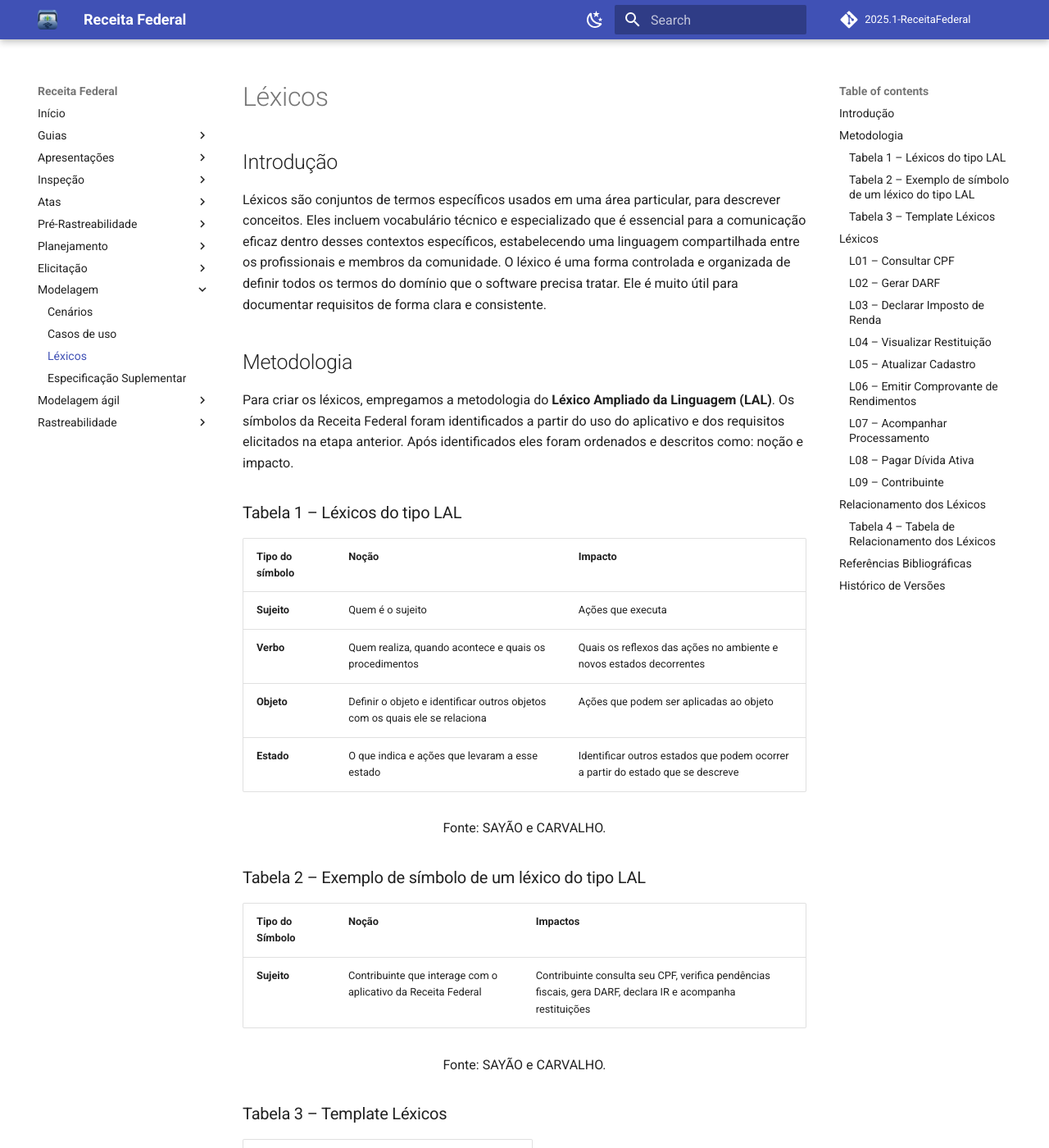
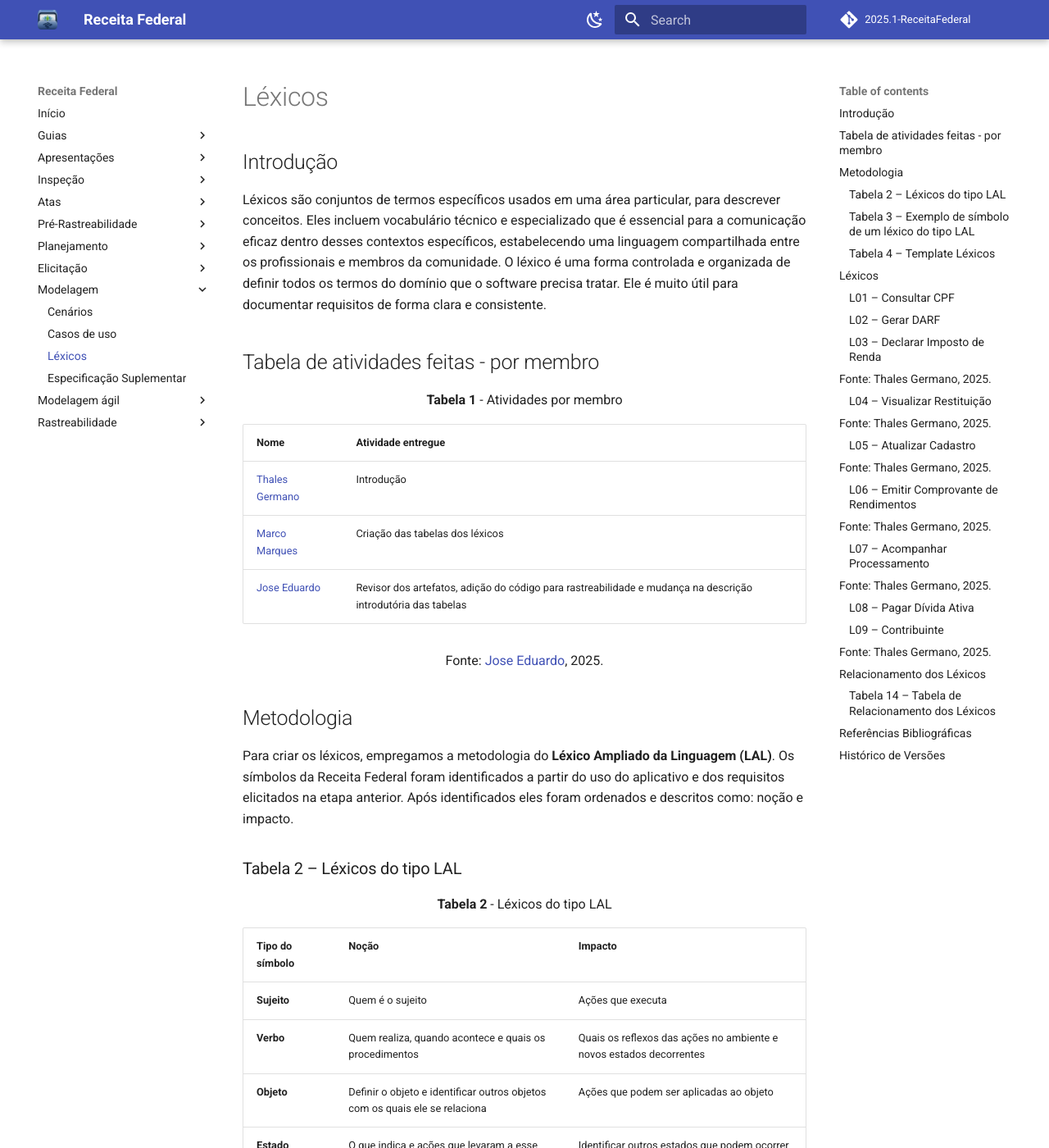
Before and after one commit to Requisitos-de-Software/2025.1-Meu-INSS, an MkDocs documentation site: the page built from docs/modelagem/lexicos.md, in a window 1280 px wide and 1400 px high. Shown: the whole window at 82% size. Built offline with MkDocs 1.6.1 and Material for MkDocs 9.7.7, drawn with Linux system fonts in a browser that asks for light colours; comment, search, counter and statistics services are not loaded; some of the changed text lies outside the part shown.

Commit message:
corringindo tabelas e adicionando tabela de atividade por membro

```diff
--- a/docs/modelagem/lexicos.md
+++ b/docs/modelagem/lexicos.md
@@ -4,11 +4,25 @@
 
 Léxicos são conjuntos de termos específicos usados em uma área particular, para descrever conceitos. Eles incluem vocabulário técnico e especializado que é essencial para a comunicação eficaz dentro desses contextos específicos, estabelecendo uma linguagem compartilhada entre os profissionais e membros da comunidade. O léxico é uma forma controlada e organizada de definir todos os termos do domínio que o software precisa tratar. Ele é muito útil para documentar requisitos de forma clara e consistente.
 
+## Tabela de atividades feitas - por membro
+
+<p style="text-align: center"><b>Tabela 1</b> - Atividades por membro</p>
+
+|Nome                                                | Atividade entregue                        |
+| -------------------------------------------------- | ----------------------------------------- |
+| [Thales Germano](https://github.com/thalesgvl)     |    Introdução                                      |
+| [Marco Marques](https://github.com/marcomarquesdc) |  Criação das tabelas dos léxicos         |
+| [Jose Eduardo](https://github.com/jevprado)       | Revisor dos artefatos, adição do código para rastreabilidade e mudança na descrição introdutória das tabelas |
+
+<font size="3"><p style="text-align: center">Fonte: [Jose Eduardo](https://github.com/jevprado), 2025.</p></font>
+
 ## Metodologia
 
 Para criar os léxicos, empregamos a metodologia do **Léxico Ampliado da Linguagem (LAL)**. Os símbolos da Receita Federal foram identificados a partir do uso do aplicativo e dos requisitos elicitados na etapa anterior. Após identificados eles foram ordenados e descritos como: noção e impacto.
 
-### Tabela 1 – Léxicos do tipo LAL
+### Tabela 2 – Léxicos do tipo LAL
+
+<p style="text-align: center"><b>Tabela 2</b> - Léxicos do tipo LAL</p>
 
 | Tipo do símbolo | Noção                                                                       | Impacto                                                                         |
 | --------------- | --------------------------------------------------------------------------- | ------------------------------------------------------------------------------- |
@@ -19,7 +33,9 @@
 
 <font size="3"><p style="text-align:center">Fonte: SAYÃO e CARVALHO.</p></font>
 
-### Tabela 2 – Exemplo de símbolo de um léxico do tipo LAL
+### Tabela 3 – Exemplo de símbolo de um léxico do tipo LAL
+
+<p style="text-align: center"><b>Tabela 3</b> - Exemplo de símbolo de um léxico do tipo LAL</p>
 
 | Tipo do Símbolo | Noção                                                         | Impactos                                                                                                     |
 | --------------- | ------------------------------------------------------------- | ------------------------------------------------------------------------------------------------------------ |
@@ -28,7 +44,9 @@
 <font size="3"><p style="text-align:center">Fonte: SAYÃO e CARVALHO.</p></font>
 
 
-### Tabela 3 – Template Léxicos
+### Tabela 4 – Template Léxicos
+
+<p style="text-align: center"><b>Tabela 4</b> - Template Léxicos</p>
 
 | Léxico            | Descrição                            |
 | ----------------- | ------------------------------------ |
@@ -46,6 +64,8 @@
 
 ### <a id="L01" href="#anchor_L01" style="color:inherit;">L01 – Consultar CPF</a>
 
+<p style="text-align: center"><b>Tabela 5</b> - Léxico 01 (L01)</p>
+
 O contribuinte consulta a situação cadastral do CPF pelo aplicativo da Receita Federal, relacionado ao seguinte requisito não implementado: Consultar o status do CPF (ativo ou não) - ([ADC11](https://requisitos-de-software.github.io/2025.1-ReceitaFederal/elicitacao/analisededocumentos/) e [ST06](https://requisitos-de-software.github.io/2025.1-ReceitaFederal/elicitacao/storytelling/))
 
 | L01               | Descrição                                                                                                                 |
@@ -55,9 +75,13 @@
 | **Noção**         | 1. O usuário acessa **Consultar CPF**.<br>2. O sistema retorna o status atual, pendências e orientações de regularização. |
 | **Sinônimos**     | Verificar CPF; Consultar Situação Cadastral                                                                               |
 
+<font size="3"><p style="text-align: center">Fonte: [Thales Germano](https://github.com/thalesgvl), 2025.</p></font>
+
 ---
 
 ### <a id="L02" href="#anchor_L02" style="color:inherit;">L02 – Gerar DARF</a>
+
+<p style="text-align: center"><b>Tabela 6</b> - Léxico 02 (L02)</p>
 
 Geração de Documento de Arrecadação de Receitas Federais (DARF) para pagamento de tributos. Relacionado ao seguinte requisitos: Consultar débitos pendentes (DARFs) - [ST04](https://requisitos-de-software.github.io/2025.1-ReceitaFederal/elicitacao/storytelling/) e Geração de guias de pagamento - ([ADC10](https://requisitos-de-software.github.io/2025.1-ReceitaFederal/elicitacao/analisededocumentos/) e [ST03](https://requisitos-de-software.github.io/2025.1-ReceitaFederal/elicitacao/storytelling/))
 
@@ -68,9 +92,13 @@
 | **Noção**         | 1. O usuário seleciona **Gerar DARF**.<br>2. Preenche código da receita, valor e vencimento.<br>3. O sistema gera o documento para pagamento. |
 | **Sinônimos**     | Emitir DARF; Criar Guia de Pagamento                                                                                                          |
 
+<font size="3"><p style="text-align: center">Fonte: [Thales Germano](https://github.com/thalesgvl), 2025.</p></font>
+
 ---
 
 ### <a id="L03" href="#anchor_L03" style="color:inherit;">L03 – Declarar Imposto de Renda</a>
+
+<p style="text-align: center"><b>Tabela 7</b> - Léxico 03 (L03)</p>
 
 Permite o envio da declaração anual do Imposto de Renda Pessoa Física (IRPF). Relacionado ao seguintes requisitos: Declaração simplificada do IR - [ADC4](https://requisitos-de-software.github.io/2025.1-ReceitaFederal/elicitacao/analisededocumentos/) e O aplicativo deve permitir o envio da declaração do Imposto de Renda diretamente pelo app - [INT3](https://requisitos-de-software.github.io/2025.1-ReceitaFederal/elicitacao/introspeccao/)
 
@@ -81,9 +109,12 @@
 | **Noção**         | 1. O usuário acessa **Declarar IR**.<br>2. Preenche ou importa informações fiscais.<br>3. O sistema valida e envia a declaração. |
 | **Sinônimos**     | Entregar IR; Submeter Declaração de IRPF                                                                                         |
 
+<font size="3"><p style="text-align: center">Fonte: [Thales Germano](https://github.com/thalesgvl), 2025.</p></font>
 ---
 
 ### <a id="L04" href="#anchor_L04" style="color:inherit;">L04 – Visualizar Restituição</a>
+
+<p style="text-align: center"><b>Tabela 8</b> - Léxico 04 (L04)</p>
 
 Permite consultar a situação da restituição do IRPF. Relacionado ao seguinte requisito: Acompanhamento de status da restituição (precisão quanto aos lotes) - [ADC3](https://requisitos-de-software.github.io/2025.1-ReceitaFederal/elicitacao/analisededocumentos/) e [ST02](https://requisitos-de-software.github.io/2025.1-ReceitaFederal/elicitacao/storytelling/)
 
@@ -94,9 +125,12 @@
 | **Noção**         | 1. O usuário acessa **Consultar Restituição**.<br>2. O sistema informa o status (*Em Processamento*, *Liberado*, *Pendente*). |
 | **Sinônimos**     | Consultar Restituição; Ver Restituição do IR                                                                                  |
 
+<font size="3"><p style="text-align: center">Fonte: [Thales Germano](https://github.com/thalesgvl), 2025.</p></font>
 ---
 
 ### <a id="L05" href="#anchor_L05" style="color:inherit;">L05 – Atualizar Cadastro</a>
+
+<p style="text-align: center"><b>Tabela 9</b> - Léxico 05 (L05)</p>
 
 Atualização de dados cadastrais do contribuinte (endereço, telefone, e‑mail). Relacionado ao seguinte requisito: Alteração de dados via app - [ADC7](https://requisitos-de-software.github.io/2025.1-ReceitaFederal/elicitacao/analisededocumentos/) e [ST02](https://requisitos-de-software.github.io/2025.1-ReceitaFederal/elicitacao/storytelling/)
 
@@ -107,9 +141,12 @@
 | **Noção**         | 1. O usuário acessa **Atualizar Cadastro**.<br>2. Edita os campos desejados.<br>3. O sistema salva e confirma a atualização. |
 | **Sinônimos**     | Alterar Dados; Atualizar Informações Pessoais                                                                                |
 
+<font size="3"><p style="text-align: center">Fonte: [Thales Germano](https://github.com/thalesgvl), 2025.</p></font>
 ---
 
 ### <a id="L06" href="#anchor_L06" style="color:inherit;">L06 – Emitir Comprovante de Rendimentos</a>
+
+<p style="text-align: center"><b>Tabela 10</b> - Léxico 06 (L06)</p>
 
 Gera o comprovante de rendimentos fornecido por fonte pagadora para fins de declaração.
 
@@ -120,9 +157,12 @@
 | **Noção**         | 1. O usuário seleciona **Emitir Comprovante**.<br>2. Escolhe o ano‑base.<br>3. O sistema gera o PDF do comprovante. |
 | **Sinônimos**     | Obter Informe de Rendimentos; Gerar Comprovante                                                                     |
 
+<font size="3"><p style="text-align: center">Fonte: [Thales Germano](https://github.com/thalesgvl), 2025.</p></font>
 ---
 
 ### <a id="L07" href="#anchor_L07" style="color:inherit;">L07 – Acompanhar Processamento</a>
+
+<p style="text-align: center"><b>Tabela 11</b> - Léxico 07 (L07)</p>
 
 Permite acompanhar o processamento da declaração de IRPF. Relacionado ao seguinte requisito: Acessar informações detalhadas a cerca da declaração de imposto de renda de um ano especifico - [INT1](https://requisitos-de-software.github.io/2025.1-ReceitaFederal/elicitacao/introspeccao/)
 
@@ -133,9 +173,12 @@
 | **Noção**         | 1. O usuário acessa **Acompanhar Declaração**.<br>2. O sistema exibe status (*Em Processamento*, *Em Fila de Restituição*, *Retida*). |
 | **Sinônimos**     | Verificar Processamento; Acompanhar Declaração                                                                                        |
 
+<font size="3"><p style="text-align: center">Fonte: [Thales Germano](https://github.com/thalesgvl), 2025.</p></font>
 ---
 
 ### <a id="L08" href="#anchor_L08" style="color:inherit;">L08 – Pagar Dívida Ativa</a>
+
+<p style="text-align: center"><b>Tabela 12</b> - Léxico 08 (L08)</p>
 
 Permite gerar guia para quitação de valores inscritos em Dívida Ativa da União. Relacionado ao seguinte requisitos:Emissão de certidão negativa via aplicativo - [INT6](https://requisitos-de-software.github.io/2025.1-ReceitaFederal/elicitacao/introspeccao/)
  e Geração de guias de pagamento - ([ADC10](https://requisitos-de-software.github.io/2025.1-ReceitaFederal/elicitacao/analisededocumentos/) e [ST03](https://requisitos-de-software.github.io/2025.1-ReceitaFederal/elicitacao/storytelling/))
@@ -147,8 +190,11 @@
 | **Noção**         | 1. O usuário acessa **Pagar Dívida Ativa**.<br>2. Visualiza débitos.<br>3. Gera guia de pagamento ou parcela a dívida. |
 | **Sinônimos**     | Quitar Dívida; Regularizar Débito                                                                                      |
 
+<font size="3"><p style="text-align: center">Fonte: [Thales Germano](https://github.com/thalesgvl), 2025.</p></font>
 
 ### <a id="L09" href="#anchor_L09" style="color:inherit;">L09 – Contribuinte</a>
+
+<p style="text-align: center"><b>Tabela 13</b> - Léxico 08 (L08)</p>
 
 | Contribuinte      | Descrição                                                                                                               |
 | ----------------- | ----------------------------------------------------------------------------------------------------------------------- |
@@ -156,12 +202,16 @@
 | **Impacto**       | Pessoa física ou jurídica que possui obrigações fiscais junto à Receita Federal e utiliza o aplicativo para cumpri‑las. |
 | **Noção**         | Realiza consultas, declarações, pagamentos e atualizações cadastrais.                                                   |
 | **Sinônimos**     | Usuário; Pessoa Física; Pessoa Jurídica                                                                                 |
+
+<font size="3"><p style="text-align: center">Fonte: [Thales Germano](https://github.com/thalesgvl), 2025.</p></font>
 ---
 
 
 ## Relacionamento dos Léxicos
 
-### Tabela 4 – Tabela de Relacionamento dos Léxicos
+### Tabela 14 – Tabela de Relacionamento dos Léxicos
+
+<p style="text-align: center"><b>Tabela 14</b> - Relacionamento dos Léxicos</p>
 
 | Léxico                                                                    | Relaciona‑se com                                                                                                           | Descrição do Relacionamento                                              |
 | ------------------------------------------------------------------------- | -------------------------------------------------------------------------------------------------------------------------- | ------------------------------------------------------------------------ |
@@ -174,6 +224,8 @@
 | <a id="anchor_L07" href="#L07">L07</a>: Acompanhar Processamento          | <a id="anchor_L03" href="#L03">L03</a>: Declarar Imposto de Renda                                                          | Permite acompanhar o status da declaração enviada.                       |
 | <a id="anchor_L08" href="#L08">L08</a>: Pagar Dívida Ativa                | <a id="anchor_L09" href="#L09">L09</a>: Contribuinte                                                                       | O contribuinte quita débitos inscritos em dívida ativa.                  |
 | <a id="anchor_L09" href="#L09">L09</a>: Contribuinte                      | Todos os léxicos de ação (L01–L08)                                                                                         | O contribuinte é o agente central que executa todas as ações no sistema. |
+
+<font size="3"><p style="text-align: center">Fonte: [Thales Germano](https://github.com/thalesgvl), 2025.</p></font>
 
 ---
 
@@ -191,3 +243,4 @@
 | ------ | ---------- | ------------------------------------------ | ----------------------------------------- | ------------------------------------------- |
 | `1.0`  | 10/05/2025 | Criação dos léxicos do App Receita Federal | [Thales Germano](https://github.com/thalesgvl), [Marco Marques](https://github.com/marcomarquesdc) | [Diassis](https://github.com/Diaxiz) |
 | `1.1`  | 08/06/2025 | Ajuste nos léxicos | [Jose Eduardo](https://github.com/jevprado) | [Diassis](https://github.com/Diaxiz) |
+| `1.2`  | 12/06/2025 | Correção das tabelas e adição da tabela de atividade dos membros | [Jose Eduardo](https://github.com/jevprado) | [Diassis](https://github.com/Diaxiz) |
```
Also changed, not shown: docs/modelagem/casosdeuso.md (+51 -43 lines), docs/modelagem/cenarios.md (+10 -0 lines), docs/modelagem/especificacao-suplementar.md (+13 -1 lines).
